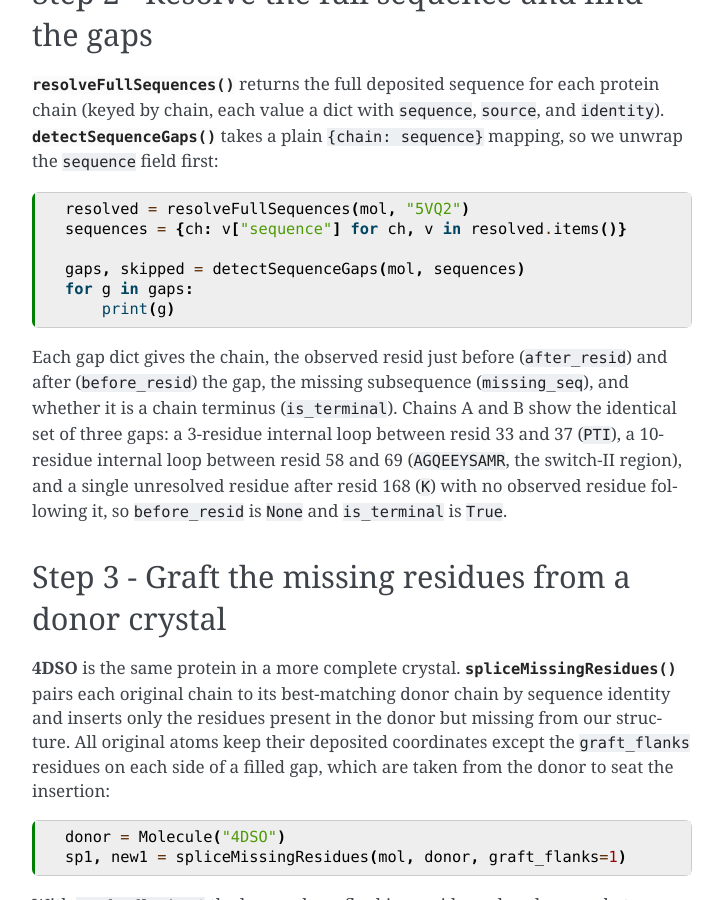
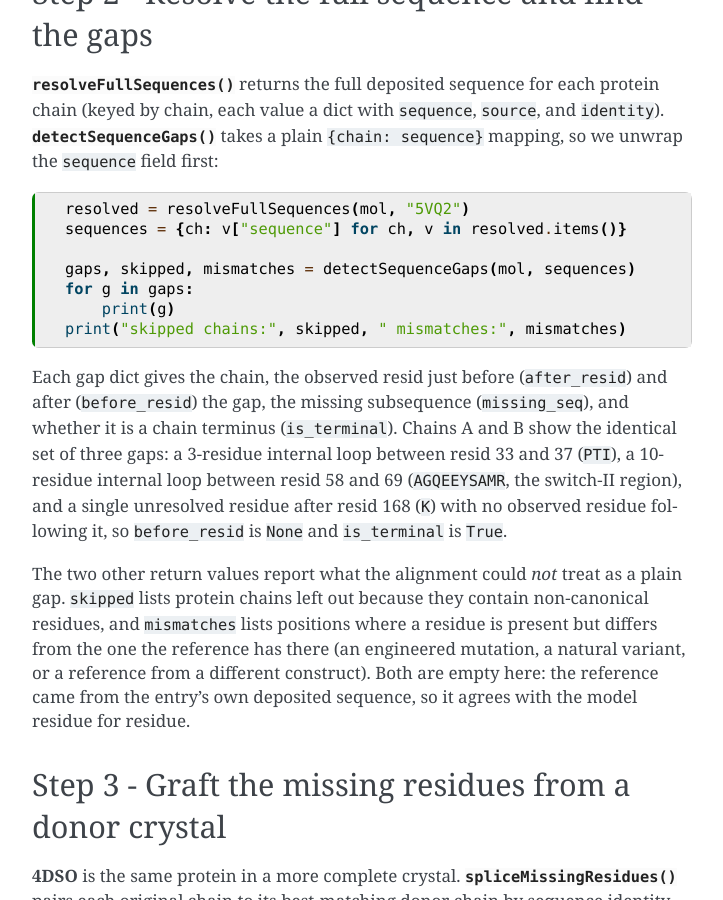
Before and after one commit to Acellera/moleculekit, a Sphinx documentation site: the page built from doc/source/tutorials/system-prep/05-filling-missing-loops.md, in a window 1280 px wide and 900 px high, scrolled down 917 px. Shown: the whole window, without its empty margins (388-1111 px from the left). Built offline with Sphinx 7.4.7, drawn with Linux system fonts in a browser that asks for light colours; pages that are not in the unit, such as notebooks, are missing from menus; some of the changed text lies outside the part shown.

Commit message:
fix tutorial

````diff
--- a/doc/source/tutorials/system-prep/05-filling-missing-loops.md
+++ b/doc/source/tutorials/system-prep/05-filling-missing-loops.md
@@ -55,12 +55,15 @@ show3d(mol)
 resolved = resolveFullSequences(mol, "5VQ2")
 sequences = {ch: v["sequence"] for ch, v in resolved.items()}
 
-gaps, skipped = detectSequenceGaps(mol, sequences)
+gaps, skipped, mismatches = detectSequenceGaps(mol, sequences)
 for g in gaps:
     print(g)
+print("skipped chains:", skipped, " mismatches:", mismatches)
 ```
 
 Each gap dict gives the chain, the observed resid just before (`after_resid`) and after (`before_resid`) the gap, the missing subsequence (`missing_seq`), and whether it is a chain terminus (`is_terminal`). Chains A and B show the identical set of three gaps: a 3-residue internal loop between resid 33 and 37 (`PTI`), a 10-residue internal loop between resid 58 and 69 (`AGQEEYSAMR`, the switch-II region), and a single unresolved residue after resid 168 (`K`) with no observed residue following it, so `before_resid` is `None` and `is_terminal` is `True`.
+
+The two other return values report what the alignment could *not* treat as a plain gap. `skipped` lists protein chains left out because they contain non-canonical residues, and `mismatches` lists positions where a residue is present but differs from the one the reference has there (an engineered mutation, a natural variant, or a reference from a different construct). Both are empty here: the reference came from the entry's own deposited sequence, so it agrees with the model residue for residue.
 
 ## Step 3 - Graft the missing residues from a donor crystal
 
@@ -111,7 +114,7 @@ The filled structure is now ready to hand to {py:func}`~moleculekit.tools.prepar
 ## Recap
 
 - {py:func}`~moleculekit.rcsb.resolveFullSequences` gets the full deposited sequence per chain; unwrap its `sequence` field before passing a `{chain: sequence}` map to {py:func}`~moleculekit.tools.modelling.detectSequenceGaps`.
-- {py:func}`~moleculekit.tools.modelling.detectSequenceGaps` returns `(gaps, skipped_chains)`; each gap locates a missing-residue run between two observed resids.
+- {py:func}`~moleculekit.tools.modelling.detectSequenceGaps` returns `(gaps, skipped_chains, mismatches)`; each gap locates a missing-residue run between two observed resids, while `mismatches` flags residues that are present but disagree with the reference sequence.
 - {py:func}`~moleculekit.tools.modelling.spliceMissingResidues` grafts the residues missing from your structure out of a more complete donor of the same protein, returning `(mol, new_mask)`; increase `graft_flanks` and re-run to close regions a minimal graft skips.
 - {py:func}`~moleculekit.tools.modelling.detectSplicedClashes` flags newly modelled atoms that overlap cofactors, ions, or ligands.
 
````
